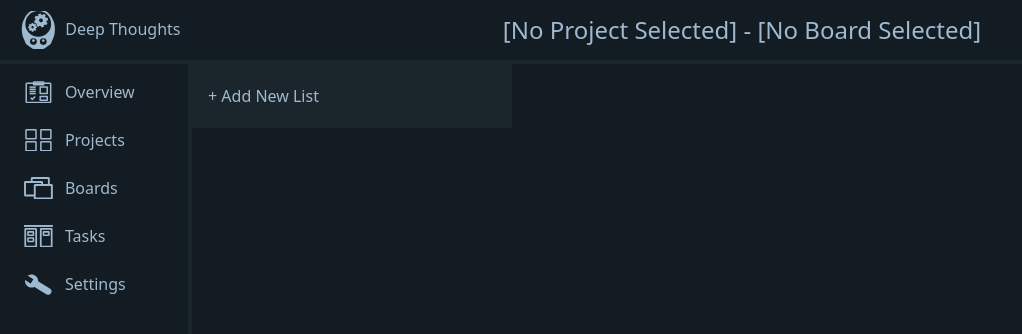
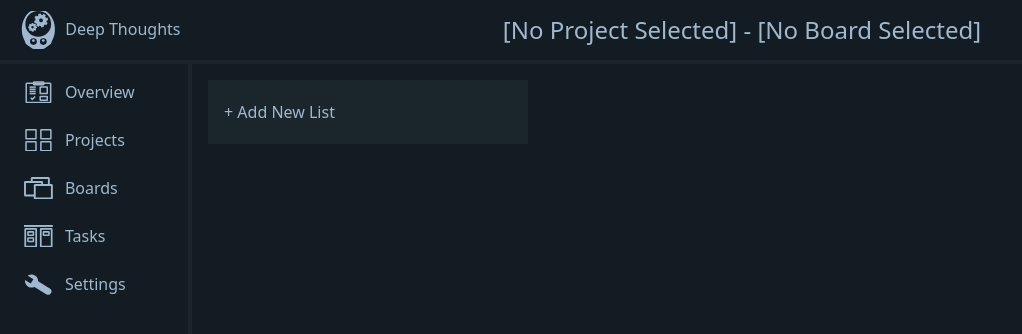
Before and after one commit to TerryHall-Git/Plannovo, a React (Create React App) app: page /tasks in a window 1280 px wide. Shown: the top 334 px of the page, without its empty margins (0-1022 px from the left). Built offline with nearby package versions, Linux system fonts and the light colour scheme; a web font is replaced by a local one.

Commit message:
board implementation

```diff
--- a/src/components/ContainerAdd.js
+++ b/src/components/ContainerAdd.js
@@ -5,18 +5,8 @@ export default function ContainerAdd() {
   const [title, setTitle] = useState("");
   const [showInput, setShowInput] = useState(false);
 
-  let onBlurHandler = (e) => {
-    // e.target.className = "ContainerAdd-input-shrink";
-    setShowInput(false);
-  };
-
-  let onClickHandler = (e) => {
-    // e.target.className = "ContainerAdd-input-grow";
-    setShowInput(true);
-  };
-
   return (
-    <div className="ContainerAdd" onClick={onClickHandler}>
+    <div className="ContainerAdd" onClick={() => setShowInput(true)}>
       <div className="ContainerAdd-content">
         {showInput ? (
           <div>
@@ -24,9 +14,9 @@ export default function ContainerAdd() {
               autoFocus
               type="text"
               id="title"
-              className="ContainerAdd-input"
+              className="ContainerAdd-input-grow"
               value={title}
-              onBlur={onBlurHandler}
+              onBlur={() => setShowInput(false)}
               onChange={() => setTitle()}
             />
             <button>Add</button>
--- a/src/styles/ContainerAdd.css
+++ b/src/styles/ContainerAdd.css
@@ -7,7 +7,7 @@
   height: 4rem;
   cursor: pointer;
   transition: 0.5s;
-  margin: auto;
+  margin: 1rem;
 }
 
 .ContainerAdd-content {
@@ -29,34 +29,24 @@
 }
 
 .ContainerAdd-input-grow {
-  width: 80%;
+  width: 81%;
   margin: 0.25rem;
   padding: 0.1rem;
-  animation: grow 0.5s ease-out;
+  animation: grow 0.25s ease-out;
 }
 
 .ContainerAdd-input-shrink {
-  width: 1%;
+  width: 10%;
   margin: 0.25rem;
   padding: 0.1rem;
-  animation: shrink 0.5s ease-in;
 }
 
 @keyframes grow {
   0% {
-    width: 1%;
+    width: 10%;
   }
   100% {
-    width: 80%;
-  }
-}
-
-@keyframes shrink {
-  0% {
-    width: 80%;
-  }
-  100% {
-    width: 1%;
+    width: 81%;
   }
 }
 
```
